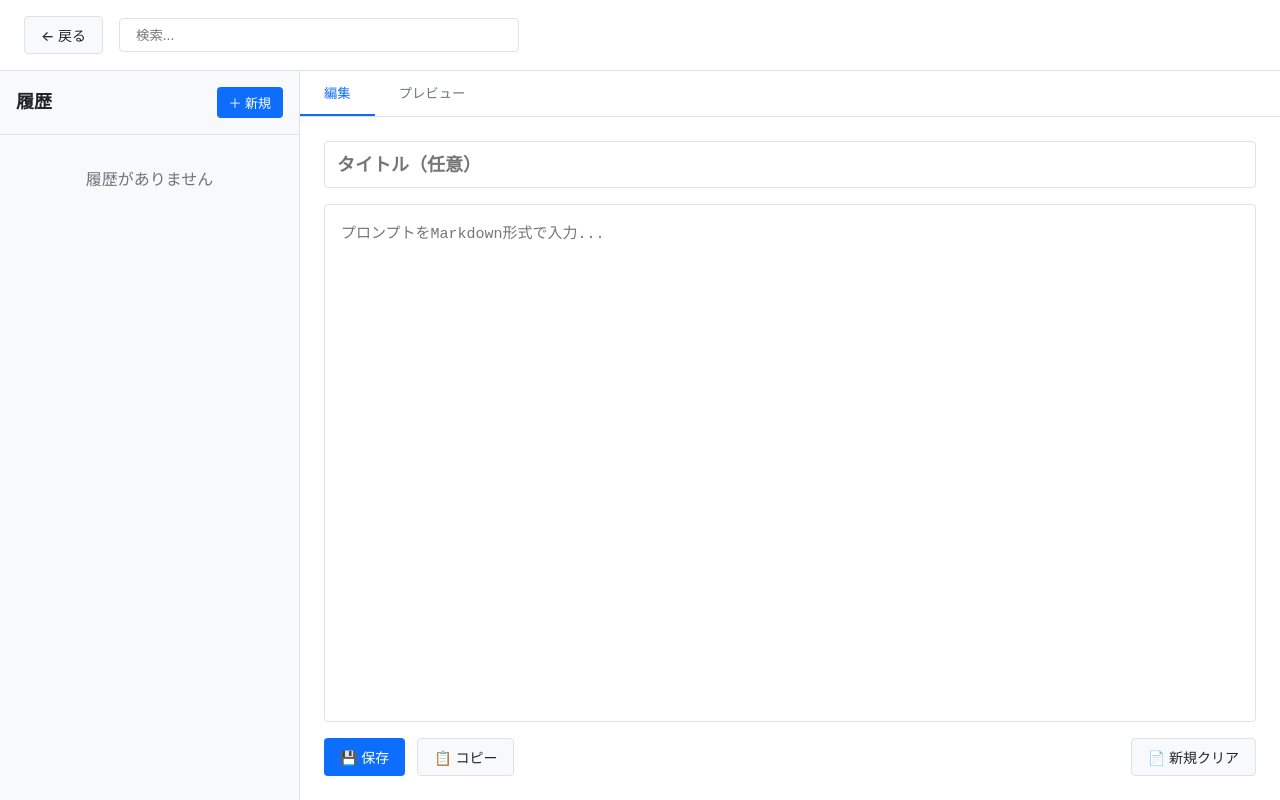
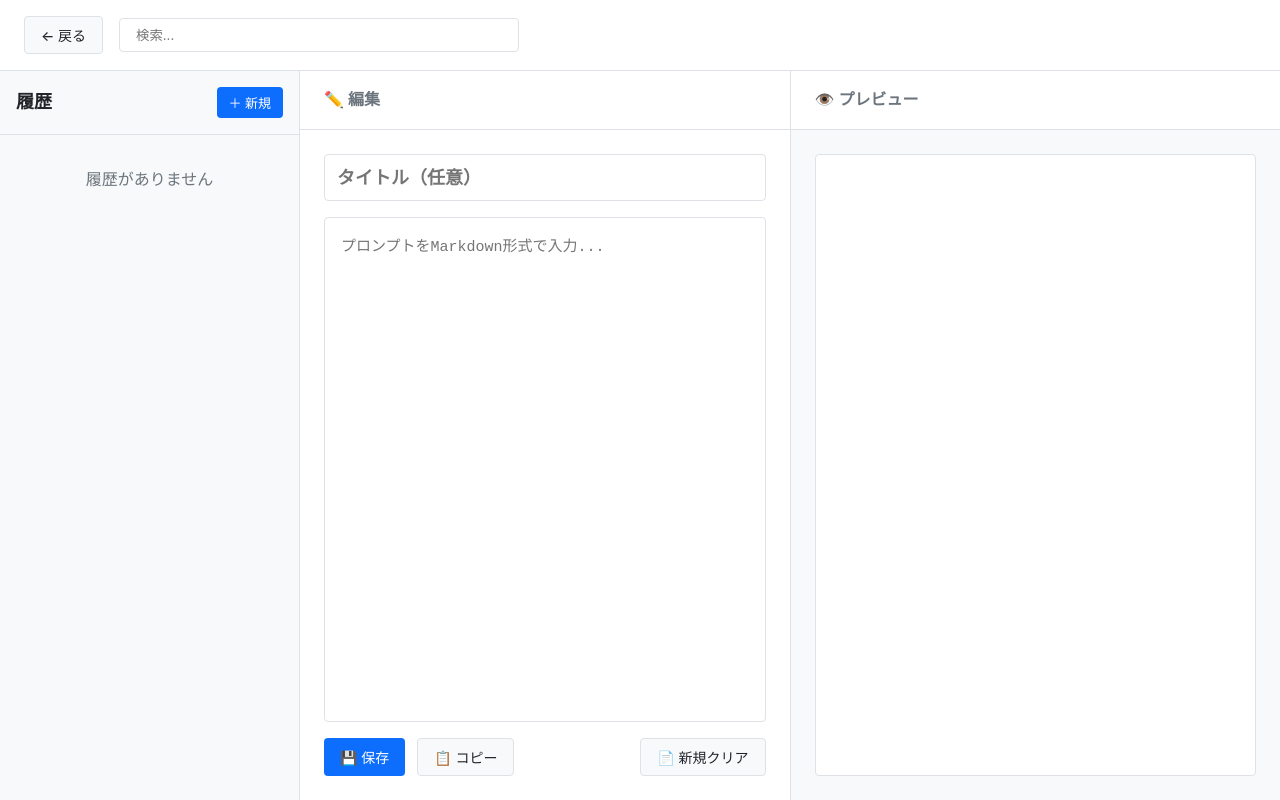
Before and after one commit to syu-y/prompt-manager, a SvelteKit app: page /projects/1 in a window 1280 px wide. Built offline with nearby package versions, Linux system fonts and the light colour scheme.

Commit message:
マークダウンプレビュー対応

```diff
--- a/package.json
+++ b/package.json
@@ -11,7 +11,7 @@
   "scripts": {
     "dev": "npm run sync && npm run build:electron && concurrently \"npm run dev:svelte\" \"npm run dev:electron\"",
     "dev:svelte": "vite dev",
-    "dev:electron": "wait-on http://localhost:5173 && cross-env NODE_ENV=development electron .",
+    "dev:electron": "wait-on http://localhost:5173 && cross-env NODE_ENV=development electron . --enable-features=UseOzonePlatform --ozone-platform=wayland --enable-wayland-ime",
     "sync": "svelte-kit sync",
     "rebuild": "electron-rebuild -f -w better-sqlite3",
     "postinstall": "npm run rebuild",
@@ -47,7 +47,8 @@
     "wait-on": "^8.0.1"
   },
   "dependencies": {
-    "better-sqlite3": "^9.6.0"
+    "better-sqlite3": "^9.6.0",
+    "marked": "^17.0.1"
   },
   "build": {
     "appId": "com.promptmanager.app",
--- a/src/routes/projects/[projectId]/+page.svelte
+++ b/src/routes/projects/[projectId]/+page.svelte
@@ -1,7 +1,14 @@
 <script lang="ts">
   import { onMount } from 'svelte';
+  import { marked } from 'marked';
   import { electronApi } from '$lib/api';
   import type { EntryDetail, EntrySummary } from '../../../../electron/api-types';
+
+  // Markdownパーサーの設定
+  marked.setOptions({
+    breaks: true, // 改行を<br>に変換
+    gfm: true, // GitHub Flavored Markdown
+  });
 
   // URLから直接projectIdを取得
   const getProjectIdFromUrl = (): string => {
@@ -15,12 +22,16 @@
   let isNewEntry = $state(true);
   let loading = $state(true);
   let searchQuery = $state('');
-  let activeTab: 'edit' | 'preview' = $state('edit');
 
   // 編集フォーム
   let editTitle = $state('');
   let editBody = $state('');
   let editIsStarred = $state(false);
+
+  // Markdownをリアクティブに変換
+  let renderedMarkdown = $derived(
+    editBody ? marked(editBody) as string : ''
+  );
 
   onMount(async () => {
     projectId = getProjectIdFromUrl();
@@ -57,7 +68,6 @@
       editBody = result.entry.body_markdown;
       editIsStarred = result.entry.is_starred;
       isNewEntry = false;
-      activeTab = 'edit';
     } catch (error) {
       console.error('Failed to load entry:', error);
       alert('エントリの読み込みに失敗しました');
@@ -70,7 +80,6 @@
     editBody = '';
     editIsStarred = false;
     isNewEntry = true;
-    activeTab = 'edit';
   }
 
   async function saveEntry() {
@@ -93,7 +102,7 @@
         body_markdown: editBody,
         is_starred: editIsStarred
       });
-
+      console.log('Save result:', result);
       if (!result || !result.id) {
         alert('保存に失敗しました（レスポンスが不正です）');
         return;
@@ -218,27 +227,11 @@
       </div>
     </aside>
 
-    <!-- 右ペイン：編集エリア -->
-    <main class="main-content">
-      <div class="tabs">
-        <button
-          class="tab"
-          class:active={activeTab === 'edit'}
-          onclick={() => activeTab = 'edit'}
-        >
-          編集
-        </button>
-        <button
-          class="tab"
-          class:active={activeTab === 'preview'}
-          onclick={() => activeTab = 'preview'}
-        >
-          プレビュー
-        </button>
+    <!-- 中央ペイン：編集エリア -->
+    <div class="editor-pane">
+      <div class="pane-header">
+        <h3>✏️ 編集</h3>
       </div>
-
-      <div class="editor-area">
-        {#if activeTab === 'edit'}
       <div class="edit-form">
         <input
           type="text"
@@ -280,29 +273,22 @@
           </div>
         </div>
       </div>
-        {:else}
-          <div class="preview-area">
+    </div>
+
+    <!-- 右ペイン：プレビューエリア -->
+    <div class="preview-pane">
+      <div class="pane-header">
+        <h3>👁️ プレビュー</h3>
+      </div>
       <div class="preview-content">
         {#if editTitle}
           <h1>{editTitle}</h1>
         {/if}
         <div class="markdown-body">
-                {@html editBody
-                  .replace(/&/g, '&amp;')
-                  .replace(/</g, '&lt;')
-                  .replace(/>/g, '&gt;')
-                  .replace(/\n/g, '<br>')}
+          {@html renderedMarkdown}
         </div>
       </div>
-            <div class="preview-actions">
-              <button class="btn btn-secondary" onclick={copyToClipboard}>
-                📋 コピー
-              </button>
     </div>
-          </div>
-        {/if}
-      </div>
-    </main>
   </div>
 </div>
 
@@ -428,50 +414,44 @@
     white-space: nowrap;
   }
 
-  /* 右ペイン */
-  .main-content {
+  /* 中央ペイン：編集エリア */
+  .editor-pane {
     flex: 1;
     display: flex;
     flex-direction: column;
     overflow: hidden;
+    border-right: 1px solid var(--color-border);
   }
 
-  .tabs {
+  /* 右ペイン：プレビューエリア */
+  .preview-pane {
+    flex: 1;
     display: flex;
-    border-bottom: 1px solid var(--color-border);
-    background-color: white;
+    flex-direction: column;
+    overflow: hidden;
+    background-color: var(--color-bg-secondary);
   }
 
-  .tab {
-    padding: 0.75rem 1.5rem;
-    border: none;
-    background: none;
-    font-weight: 500;
-    color: var(--color-text-secondary);
-    border-bottom: 2px solid transparent;
-    transition: all 0.2s;
+  .pane-header {
+    padding: 1rem 1.5rem;
+    background-color: white;
+    border-bottom: 1px solid var(--color-border);
   }
 
-  .tab:hover {
-    color: var(--color-text);
-  }
-
-  .tab.active {
-    color: var(--color-primary);
-    border-bottom-color: var(--color-primary);
-  }
-
-  .editor-area {
-    flex: 1;
-    overflow: hidden;
+  .pane-header h3 {
+    font-size: 1rem;
+    font-weight: 600;
+    margin: 0;
+    color: var(--color-text-secondary);
   }
 
   .edit-form {
-    height: 100%;
+    flex: 1;
     display: flex;
     flex-direction: column;
     padding: 1.5rem;
     gap: 1rem;
+    overflow: hidden;
   }
 
   .title-input {
@@ -505,19 +485,12 @@
   }
 
   /* プレビュー */
-  .preview-area {
-    height: 100%;
-    display: flex;
-    flex-direction: column;
-    padding: 1.5rem;
-    gap: 1rem;
-  }
-
   .preview-content {
     flex: 1;
     overflow-y: auto;
     padding: 1.5rem;
     background-color: white;
+    margin: 1.5rem;
     border: 1px solid var(--color-border);
     border-radius: 4px;
   }
@@ -529,11 +502,121 @@
 
   .markdown-body {
     line-height: 1.8;
-    white-space: pre-wrap;
+    color: var(--color-text);
   }
 
-  .preview-actions {
-    display: flex;
-    gap: 0.75rem;
+  /* Markdownスタイル */
+  .markdown-body :global(h1) {
+    font-size: 2em;
+    font-weight: 600;
+    margin-top: 1.5em;
+    margin-bottom: 0.5em;
+    border-bottom: 1px solid var(--color-border);
+    padding-bottom: 0.3em;
+  }
+
+  .markdown-body :global(h2) {
+    font-size: 1.5em;
+    font-weight: 600;
+    margin-top: 1.5em;
+    margin-bottom: 0.5em;
+    border-bottom: 1px solid var(--color-border);
+    padding-bottom: 0.3em;
+  }
+
+  .markdown-body :global(h3) {
+    font-size: 1.25em;
+    font-weight: 600;
+    margin-top: 1.5em;
+    margin-bottom: 0.5em;
+  }
+
+  .markdown-body :global(h4),
+  .markdown-body :global(h5),
+  .markdown-body :global(h6) {
+    font-weight: 600;
+    margin-top: 1.5em;
+    margin-bottom: 0.5em;
+  }
+
+  .markdown-body :global(p) {
+    margin-bottom: 1em;
+  }
+
+  .markdown-body :global(ul),
+  .markdown-body :global(ol) {
+    margin-bottom: 1em;
+    padding-left: 2em;
+  }
+
+  .markdown-body :global(li) {
+    margin-bottom: 0.25em;
+  }
+
+  .markdown-body :global(code) {
+    background-color: rgba(175, 184, 193, 0.2);
+    padding: 0.2em 0.4em;
+    border-radius: 3px;
+    font-family: 'Courier New', monospace;
+    font-size: 0.9em;
+  }
+
+  .markdown-body :global(pre) {
+    background-color: #f6f8fa;
+    padding: 1em;
+    border-radius: 6px;
+    overflow-x: auto;
+    margin-bottom: 1em;
+  }
+
+  .markdown-body :global(pre code) {
+    background-color: transparent;
+    padding: 0;
+  }
+
+  .markdown-body :global(blockquote) {
+    border-left: 4px solid var(--color-border);
+    padding-left: 1em;
+    margin-left: 0;
+    margin-bottom: 1em;
+    color: var(--color-text-secondary);
+  }
+
+  .markdown-body :global(a) {
+    color: var(--color-primary);
+    text-decoration: none;
+  }
+
+  .markdown-body :global(a:hover) {
+    text-decoration: underline;
+  }
+
+  .markdown-body :global(table) {
+    border-collapse: collapse;
+    width: 100%;
+    margin-bottom: 1em;
+  }
+
+  .markdown-body :global(table th),
+  .markdown-body :global(table td) {
+    border: 1px solid var(--color-border);
+    padding: 0.5em;
+    text-align: left;
+  }
+
+  .markdown-body :global(table th) {
+    background-color: var(--color-bg-secondary);
+    font-weight: 600;
+  }
+
+  .markdown-body :global(hr) {
+    border: none;
+    border-top: 1px solid var(--color-border);
+    margin: 1.5em 0;
+  }
+
+  .markdown-body :global(img) {
+    max-width: 100%;
+    height: auto;
   }
 </style>
```
Also changed, not shown: 2 other files (tests, documents, lock files or other folders). Lines whose indentation alone changed are shown as unchanged.
